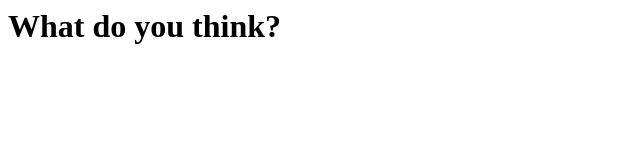
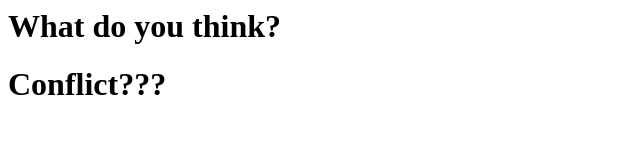
Before and after one commit to hochoi87864/self-study, a plain HTML site: page index.html in a window 1280 px wide. Shown: the whole page, without its empty margins (0-640 px from the left). Drawn offline with Linux system fonts and the light colour scheme.

Commit message:
Update index.html
Edit index.html on remote

```diff
--- a/index.html
+++ b/index.html
@@ -1 +1,2 @@
 <h1>What do you think?</h1>
+<h1>Conflict???</h1>
```
